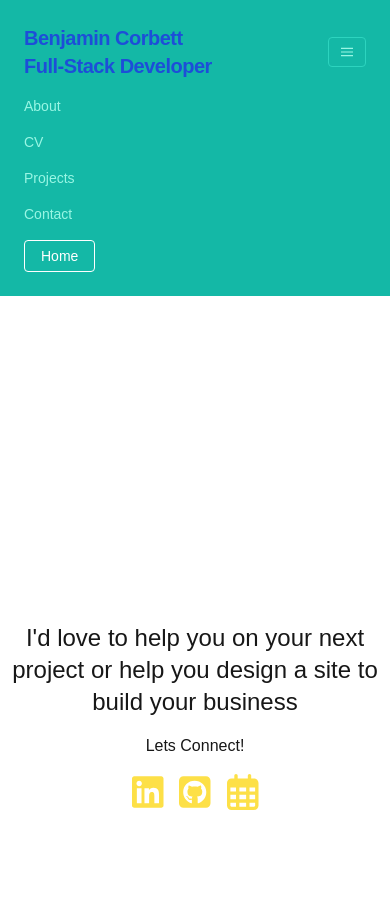
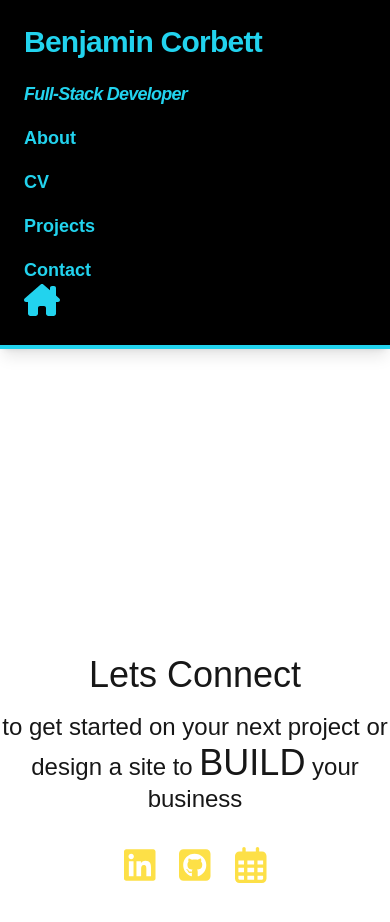
Before and after one commit to bcsurf2822/Benjamin-Corbett-Portfolio, a Next.js app: page /contact in a window 390 px wide. Shown: the top 922 px of the page. Built offline with nearby package versions, Linux system fonts and the light colour scheme.

Commit message:
nav almost complete

```diff
--- a/app/components/NavBar.js
+++ b/app/components/NavBar.js
@@ -1,45 +1,36 @@
 import React from "react";
 import Link from 'next/link';
+import { FontAwesomeIcon } from "@fortawesome/react-fontawesome";
+import { faHouseChimney } from "@fortawesome/free-solid-svg-icons";
 
 export default function NavBar() {
   return (
     <div>
-      <nav className="flex items-center justify-between flex-wrap bg-teal-500 p-6">
-        <div className="flex items-center flex-shrink-0 text-blue-700 mr-6">
-          <h3 className="font-extrabold text-xl tracking-tight flex flex-col">Benjamin Corbett <span>Full-Stack Developer</span></h3>
+      <nav className="flex items-center justify-between flex-wrap bg-black p-6 border-b-4 border-cyan-400 shadow-lg">
+        <div className="flex items-center flex-shrink-0 text-cyan-400 mr-6">
+          <h3 className="font-extrabold text-3xl tracking-tight flex flex-col gap-5 ">Benjamin Corbett <span className="text-lg italic">Full-Stack Developer</span></h3>
         </div>
-        <div className="block lg:hidden">
-          <button className="flex items-center px-3 py-2 border rounded text-teal-200 border-teal-400 hover:text-white hover:border-white">
-            <svg
-              className="fill-current h-3 w-3"
-              viewBox="0 0 20 20"
-              xmlns="http://www.w3.org/2000/svg"
-            >
-              <title>Menu</title>
-              <path d="M0 3h20v2H0V3zm0 6h20v2H0V9zm0 6h20v2H0v-2z" />
-            </svg>
-          </button>
-        </div>
+
         <div className="w-full block flex-grow lg:flex lg:items-center lg:w-auto">
-          <div className="text-sm lg:flex-grow">
-            <Link  href="/about"   className="block mt-4 lg:inline-block lg:mt-0 text-teal-200 hover:text-white mr-4">
+          <div className="text-lg font-bold lg:flex-grow ">
+            <Link  href="/about"   className="block mt-4 lg:inline-block lg:mt-0  text-cyan-400  hover:text-white mr-4 hover:underline">
               About
             </Link>
             <Link
               href="/cv"
-              className="block mt-4 lg:inline-block lg:mt-0 text-teal-200 hover:text-white mr-4"
+              className="block mt-4 lg:inline-block lg:mt-0  text-cyan-400  hover:text-white hover:underline mr-4"
             >
               CV
             </Link>
             <Link
               href="/projects"
-              className="block mt-4 lg:inline-block lg:mt-0 text-teal-200 hover:text-white mr-4"
+              className="block mt-4 lg:inline-block lg:mt-0  text-cyan-400  hover:text-white mr-4 hover:underline"
             >
               Projects
             </Link>
             <Link
               href="/contact"
-              className="block mt-4 lg:inline-block lg:mt-0 text-teal-200 hover:text-white"
+              className="block mt-4 lg:inline-block lg:mt-0  text-cyan-400  hover:text-white hover:underline"
             >
               Contact
             </Link>
@@ -47,9 +38,9 @@ export default function NavBar() {
           <div>
             <Link
               href="/"
-              className="inline-block text-sm px-4 py-2 leading-none border rounded text-white border-white hover:border-transparent hover:text-teal-500 hover:bg-white mt-4 lg:mt-0"
+
             >
-              Home
+              <FontAwesomeIcon className="h-8   text-cyan-400 hover:text-white " icon={faHouseChimney} />
             </Link>
           </div>
         </div>
--- a/app/contact/page.js
+++ b/app/contact/page.js
@@ -8,28 +8,29 @@ import Link from "next/link";
 export default function Contact() {
   return (
     <div className="flex flex-col items-center h-screen justify-center gap-4">
+      <h1 className="text-4xl">Lets Connect</h1>
+
       <h1 className="text-2xl text-center">
-        I&apos;d love to help you on your next project or help you design a site
-        to build your business
+        to get started on your next project or design a site to{" "}
+        <span className="text-4xl uppercase">build</span> your business
       </h1>
-      <h1>Lets Connect!</h1>
 
-      <div className="flex gap-4">
+      <div className="flex gap-6 mt-4">
         <Link href="https://www.linkedin.com/in/benjamin-corbett-84822424a/">
           <FontAwesomeIcon
-            className="h-9 text-yellow-300 cursor-pointer"
+            className="h-9 text-yellow-300  cursor-pointer hover:scale-125"
             icon={faLinkedin}
           />
         </Link>
         <Link href="https://github.com/bcsurf2822">
           <FontAwesomeIcon
-            className="h-9 text-yellow-300 cursor-pointer"
+            className="h-9 text-yellow-300 cursor-pointer hover:scale-125"
             icon={faSquareGithub}
           />
         </Link>
         <Link href="https://calendly.com/ben-corbett-44">
           <FontAwesomeIcon
-            className="h-9 text-yellow-300 cursor-pointer"
+            className="h-9 text-yellow-300 cursor-pointer hover:scale-125"
             icon={faCalendarDays}
           />
         </Link>
```
